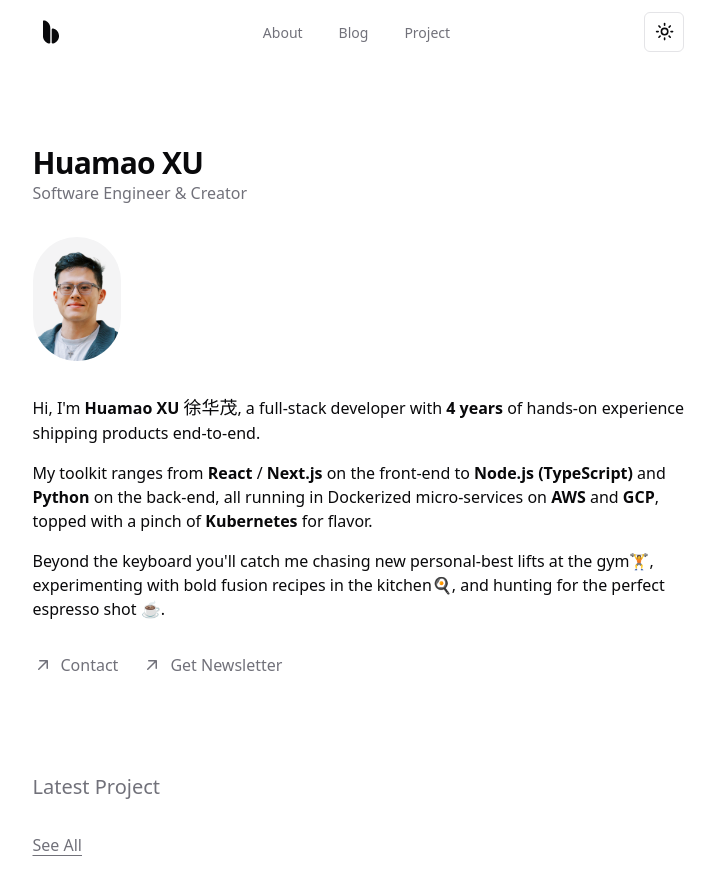
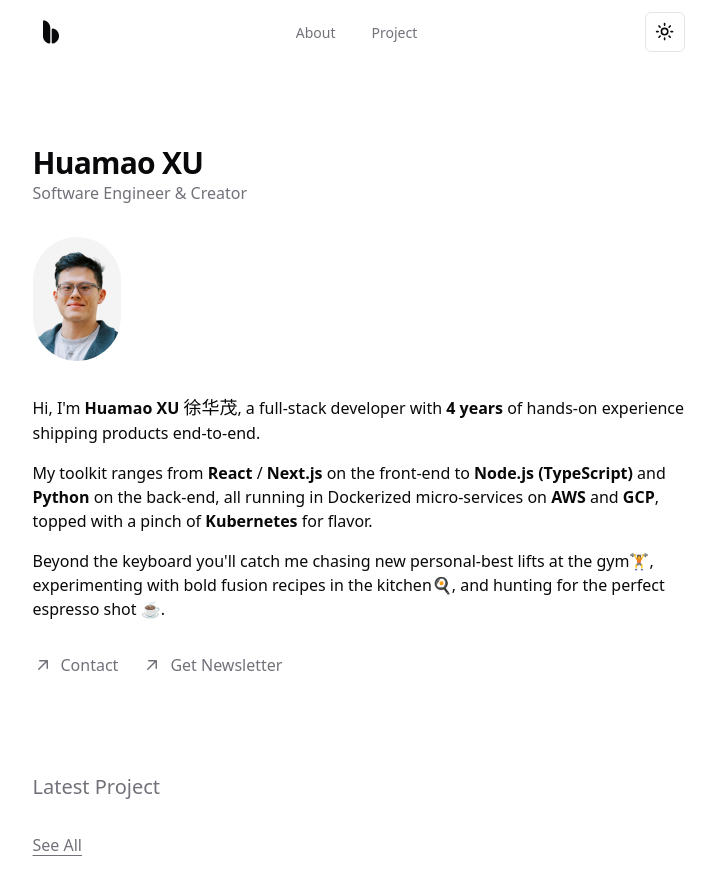
Before and after one commit to JeremyXXXuuu/Blog, a Next.js app: page / in a window 1280 px wide. Shown: the top 890 px of the page, without its empty margins (274-990 px from the left). Built offline with nearby package versions, Linux system fonts and the light colour scheme.

Commit message:
fix(navbar): hide blog link in navigation

```diff
--- a/src/components/navbar.tsx
+++ b/src/components/navbar.tsx
@@ -26,7 +26,7 @@ import { useRouter } from "next/navigation";
 
 const links = [
   { label: "About", href: "/about" },
-  { label: "Blog", href: "/blog" },
+  // { label: "Blog", href: "/blog" },
   { label: "Project", href: "/project" },
 ];
 
@@ -116,7 +116,7 @@ export default function Navbar() {
                 <DropdownMenuRadioItem value="about">
                   About
                 </DropdownMenuRadioItem>
-                <DropdownMenuRadioItem value="blog">Blog</DropdownMenuRadioItem>
+                {/* <DropdownMenuRadioItem value="blog">Blog</DropdownMenuRadioItem> */}
                 <DropdownMenuRadioItem value="project">
                   Project
                 </DropdownMenuRadioItem>
```
